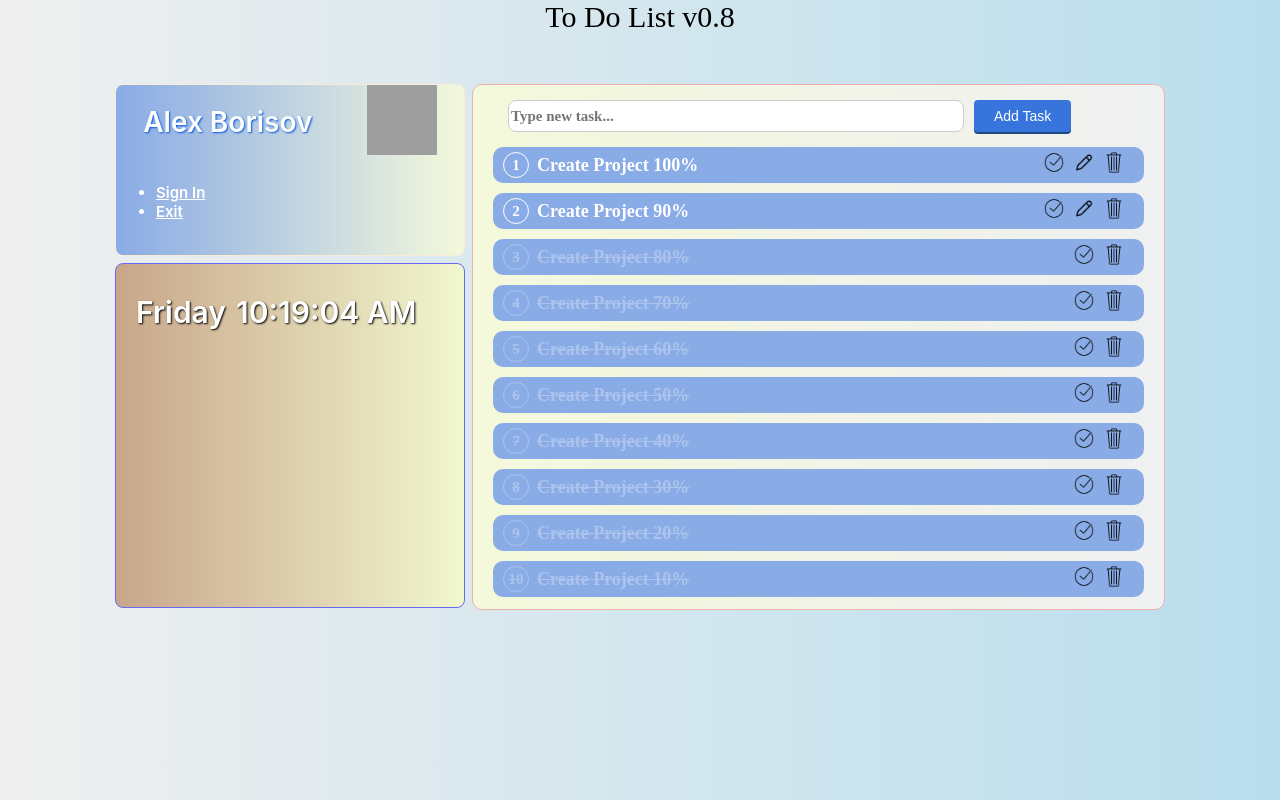
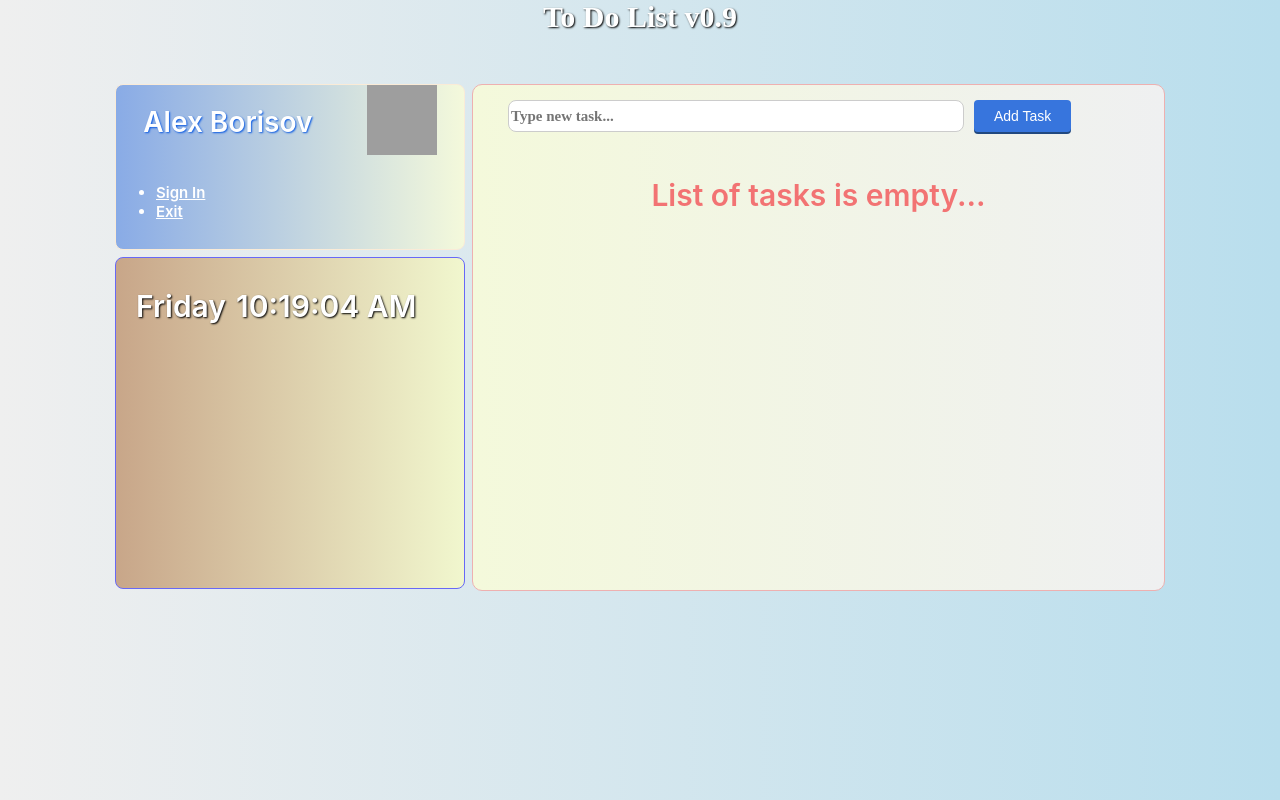
Before and after one commit to alexborisoff/todo_list, a React (Create React App) app: page / in a window 1280 px wide. Built offline with nearby package versions, Linux system fonts and the light colour scheme; grey boxes are pictures that could not be loaded.

Commit message:
ToDo v0.9

```diff
--- a/src/components/AdditionalWidjet/AdditionalWidjet.tsx
+++ b/src/components/AdditionalWidjet/AdditionalWidjet.tsx
@@ -6,6 +6,8 @@ export const AdditionalWidjet = () => {
 
     const dayOfWeek = (day: number): string | undefined => {
         switch (day) {
+            case 0:
+                return 'Sunday';
             case 1:
                 return 'Monday';
             case 2:
@@ -18,8 +20,6 @@ export const AdditionalWidjet = () => {
                 return 'Friday';
             case 6:
                 return 'Saturday';
-            case 7:
-                return 'Sunday';
         }
     };
 
--- a/src/components/Header.tsx
+++ b/src/components/Header.tsx
@@ -3,7 +3,7 @@ import styles from './header.module.css';
 export const Header = () => {
     return (
         <div className={styles.title}>
-            <p> To Do List v0.8 </p>
+            <p> To Do List v0.9 </p>
         </div>
     );
 };
--- a/src/components/Main/Main.module.css
+++ b/src/components/Main/Main.module.css
@@ -3,6 +3,14 @@
     border: 1px solid rgb(238, 176, 176);
     border-radius: 10px;
     height: 100%;
+}
+
+.empty {
+    width: 100%;
+    text-align: center;
+    font-size: 30px;
+    font-weight: 600;
+    color:rgb(242, 115, 115)
 }
 
 .task {
--- a/src/components/Main/Main.tsx
+++ b/src/components/Main/Main.tsx
@@ -1,4 +1,4 @@
-import { useState, ChangeEvent } from 'react';
+import { useState, ChangeEvent, useEffect } from 'react';
 import styles from './Main.module.css';
 import { AddingTask } from '../AddingTask';
 import { UpdatingTask } from '../UpdatingTask';
@@ -11,38 +11,41 @@ interface ITask {
 }
 
 export const Main = () => {
-    const [todo, setTodo] = useState<ITask[]>([
-        { id: 10, title: 'Create Project 100%', closed: false },
-        { id: 9, title: 'Create Project 90%', closed: false },
-        { id: 8, title: 'Create Project 80%', closed: true },
-        { id: 7, title: 'Create Project 70%', closed: true },
-        { id: 6, title: 'Create Project 60%', closed: true },
-        { id: 5, title: 'Create Project 50%', closed: true },
-        { id: 4, title: 'Create Project 40%', closed: true },
-        { id: 3, title: 'Create Project 30%', closed: true },
-        { id: 2, title: 'Create Project 20%', closed: true },
-        { id: 1, title: 'Create Project 10%', closed: true },
-    ]);
+    const [todo, setTodo] = useState<ITask[]>([]);
+
+    useEffect(() => {
+        if (localStorage.getItem('UpdatingListOfTasks')) {
+            const taskList = JSON.parse(
+                String(localStorage.getItem('UpdatingListOfTasks'))
+            );
+            setTodo(taskList);
+        }
+    }, []);
 
     const [newTodo, setNewTodo] = useState<string>('');
-    const [updateTask, setUpdateTask] = useState<ITask>({
-        id: 1,
-        title: 'test',
+    const [updateTask, setUpdateTask] = useState({
+        id: 0,
+        title: '',
         closed: false,
     });
 
     const addTask = () => {
         if (newTodo) {
-            let counter = todo.length + 1;
-            let newEntry = { id: counter, title: newTodo, closed: false };
-            setTodo([...todo, newEntry]);
+            let newId = todo.length + 1;
+            const newAddedValue = { id: newId, title: newTodo, closed: false };
+            setTodo([...todo, newAddedValue]);
             setNewTodo('');
+            localStorage.setItem(
+                'UpdatingListOfTasks',
+                JSON.stringify([...todo, newAddedValue])
+            );
         }
     };
 
     const deleteTask = (id: number) => {
         let newTasks = todo.filter((task) => task.id !== id);
         setTodo(newTasks);
+        localStorage.setItem('UpdatingListOfTasks', JSON.stringify(newTasks));
     };
 
     const completedTask = (id: number) => {
@@ -60,31 +63,29 @@ export const Main = () => {
     };
 
     const changeExistingTask = (event: ChangeEvent<HTMLInputElement>) => {
-        let newEntry = {
+        const newChangedValue = {
             id: updateTask.id,
             title: event.target.value,
             closed: updateTask.closed ? true : false,
         };
-        setUpdateTask(newEntry);
+        setUpdateTask(newChangedValue);
+        localStorage.setItem(
+            'UpdatingListOfTasks',
+            JSON.stringify([...todo, newChangedValue])
+        );
     };
 
     const updateExistingTask = () => {
-        let filterRecords = [...todo].filter(
+        const filterRecords = [...todo].filter(
             (task) => task.id !== updateTask.id
         );
-        let updatedObject = [...filterRecords, updateTask];
+        const updatedObject = [...filterRecords, updateTask];
         setTodo(updatedObject);
     };
 
     return (
         <div className={styles.main}>
-            {updateTask && updateTask ? (
-                <AddingTask
-                    newTodo={newTodo}
-                    setNewTodo={setNewTodo}
-                    addTask={addTask}
-                />
-            ) : (
+            {updateTask.title && updateTask.title ? (
                 <UpdatingTask
                     cancelUpdateTask={cancelUpdateTask}
                     changeExistingTask={changeExistingTask}
@@ -92,9 +93,19 @@ export const Main = () => {
                     updateTask={updateTask}
                     styles={styles}
                 />
+            ) : (
+                <AddingTask
+                    newTodo={newTodo}
+                    setNewTodo={setNewTodo}
+                    addTask={addTask}
+                />
             )}
 
-            {todo && todo.length ? '' : 'List of tasks is empty'}
+            {todo && todo.length ? (
+                ''
+            ) : (
+                <p className={styles.empty}> List of tasks is empty... </p>
+            )}
             <TodoPart
                 todo={todo}
                 completedTask={completedTask}
--- a/src/components/TodoPart.tsx
+++ b/src/components/TodoPart.tsx
@@ -21,7 +21,7 @@ export const TodoPart = ({
             {todo &&
                 todo
                     .sort((a: any, b: any) => (a.id > b.id ? -1 : 1))
-                    .map((task: any, indexTask: any) => {
+                    .map((task: any, indexTask: number) => {
                         return (
                             <Fragment key={task.id}>
                                 <div className={styles.task}>
--- a/src/components/UpdatingTask.tsx
+++ b/src/components/UpdatingTask.tsx
@@ -12,18 +12,18 @@ export const UpdatingTask = ({
     styles: any;
 }) => {
     return (
-        <>
+        <div>
             <input
+                value={updateTask && updateTask.title}
+                onChange={(event) => changeExistingTask(event)}
                 className={styles.editingInput}
-                onChange={(e) => changeExistingTask(e)}
-                value={updateTask && updateTask.title}
             />
             <button onClick={updateExistingTask} className={styles.btnUpd}>
                 Update
             </button>
             <button onClick={cancelUpdateTask} className={styles.btn}>
-                Cancel Updating
+                Cancel
             </button>
-        </>
+        </div>
     );
 };
--- a/src/components/header.module.css
+++ b/src/components/header.module.css
@@ -7,4 +7,7 @@
     margin: 0;
     font-size: 30px;
     font-family: 'Raleway', cursive;
+    color: white;
+    text-shadow: 1px 1px 2px black;
+    font-weight: 600;
 }
--- a/src/pages/Authorization.tsx
+++ b/src/pages/Authorization.tsx
@@ -28,7 +28,7 @@ export const Authorization = () => {
                         <a href="/"> Sign In </a>
                     </button>
                     <button>
-                        <a href="/"> Back </a>
+                        <a href="/"> Sign Up </a>
                     </button>
                 </div>
             </div>
--- a/src/pages/authorization.scss
+++ b/src/pages/authorization.scss
@@ -57,11 +57,47 @@
     }
 
     .buttons {
-        a {
-            color: #89abe6;
+        button {
+            display: inline-block;
+            box-sizing: border-box;
+            padding: 0 20px;
+            margin: 15px 15px 15px 10px;
+            outline: none;
+            border: none;
+            border-radius: 4px;
+            height: 32px;
+            line-height: 32px;
+            font-size: 14px;
+            font-weight: 500;
             text-decoration: none;
-            font-size: 18px;
-            font-weight: 600;
+            color: #fff;
+            background-color: #3775dd;
+            box-shadow: 0 2px #21487f;
+            cursor: pointer;
+            user-select: none;
+            appearance: none;
+            touch-action: manipulation;
+            vertical-align: top;
+        }
+        button:hover {
+            background-color: #002fed;
+        }
+        button:active {
+            background-color: #2f599e;
+        }
+        button:focus-visible {
+            box-shadow: 0 0 0 3px lightskyblue;
+        }
+        button:disabled {
+            background-color: #6c87b5;
+            pointer-events: none;
+
+            a {
+                color: #89abe6;
+                text-decoration: none;
+                font-size: 18px;
+                font-weight: 600;
+            }
         }
     }
 }
```
